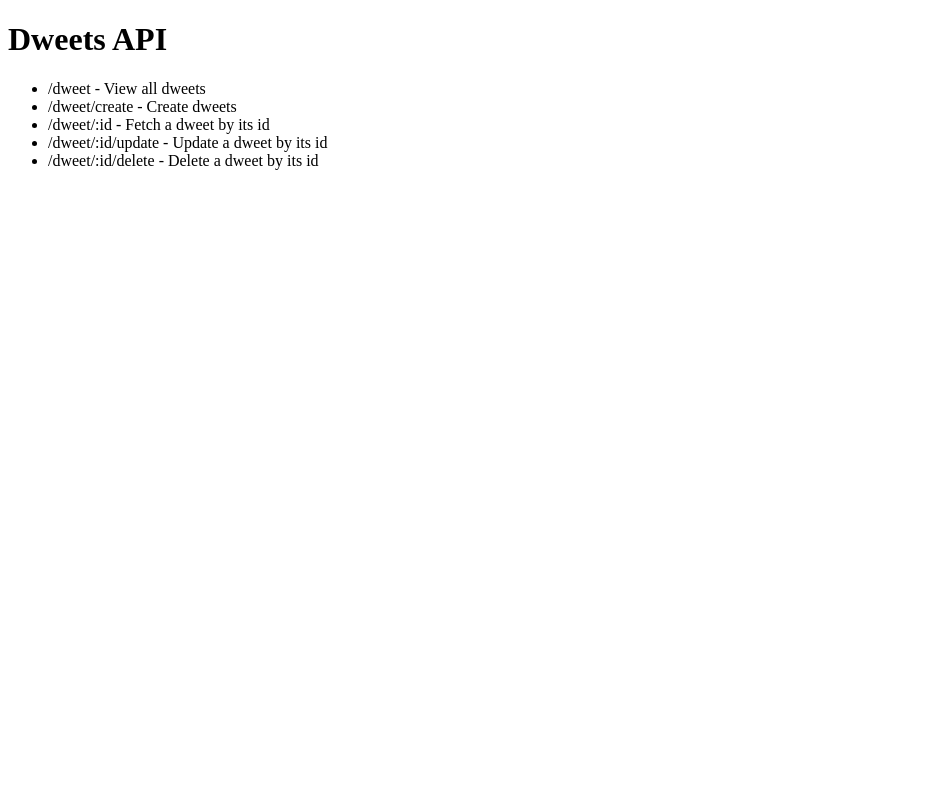
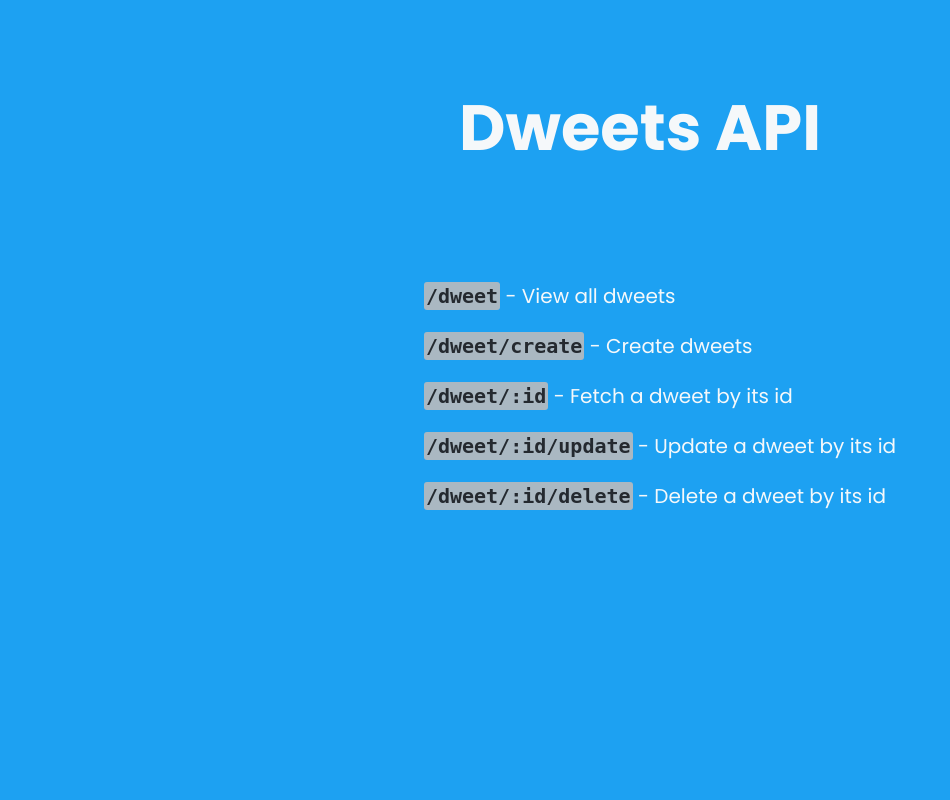
Before and after one commit to parav-jaikrishan/nodejs, a Node server app: page / in a window 1280 px wide. Shown: the whole page, without its empty margins (0-950 px from the left). Run offline with Node 20, Linux system fonts and the light colour scheme; some libraries are stand-ins or nearby versions.

Commit message:
Styled home page

```diff
--- a/dweets-api/public/style.css
+++ b/dweets-api/public/style.css
@@ -1,4 +1,34 @@
-
+body {
+    margin: 0;
+}
+.home-page {
+    display: flex;
+    flex-direction: column;
+    align-items: center;
+    width: 100vw;
+    height: 100vh;
+    background-color: #1DA1F2;
+    color: #F5F8FA;
+    font-family: "Poppins";
+}
+.home-page h1 {
+    font-size: 4rem;
+    margin-top: 80px;
+    margin-bottom: 80px;
+}
+.home-page ul li {
+    font-size: 20px;
+    line-height: 2.5;
+    list-style: none;
+}
+.home-page ul li span {
+    font-family: monospace;
+    font-weight: bold;
+    border-radius: 3px;
+    padding: 2px;
+    color: #24292f;
+    background-color: #AAB8C2;
+}
 form {
     max-width: 550px;
     margin: 0 auto;
```
